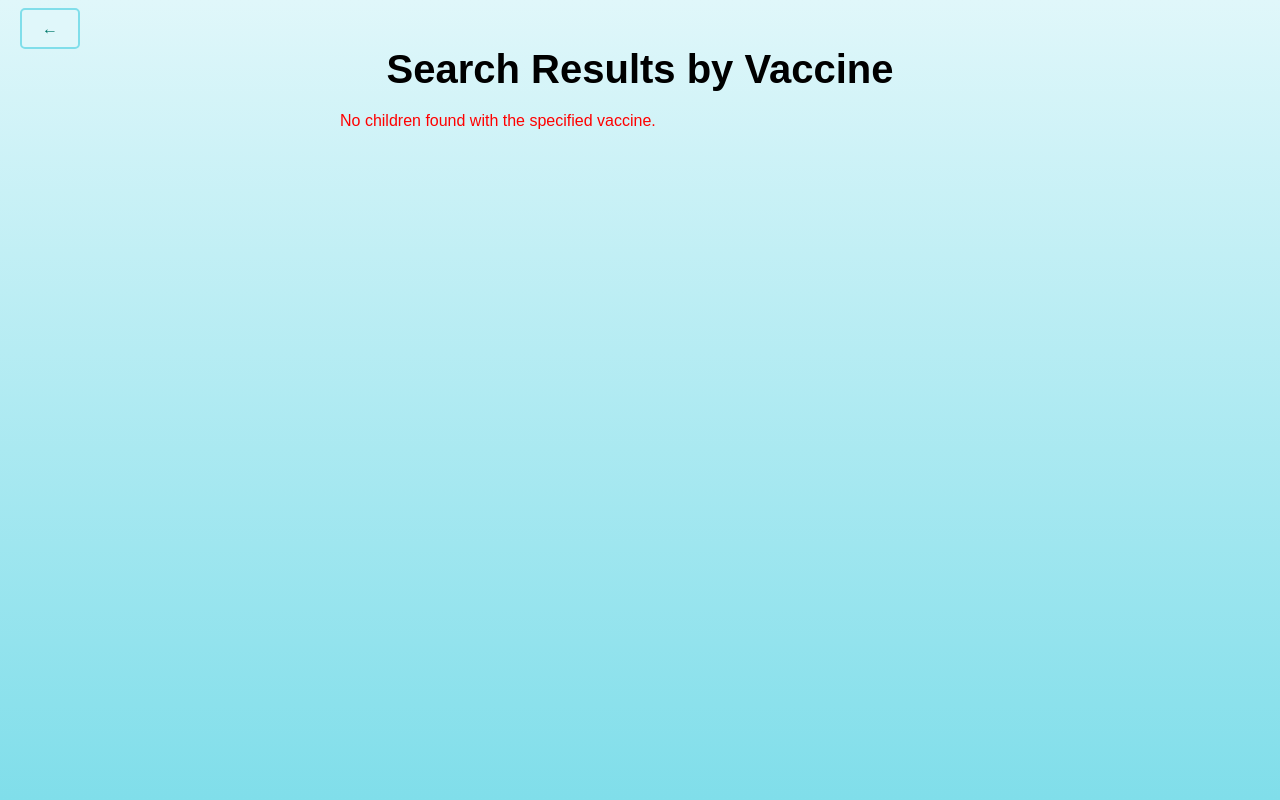
After one commit to selfieguy3/DataCare, a Django app: page /myapp/search_vaccine/ in a window 1280 px wide. The commit adds this page. Run offline with Django 4.2, Linux system fonts and the light colour scheme.

Commit message:
finish query features for childinfo and health record

```diff
--- a/myapp/templates/child_detail.html
+++ b/myapp/templates/child_detail.html
@@ -12,6 +12,7 @@
             margin: 0;
             padding: 0;
             position: relative;
+            min-height: 100vh;
         }
         .container {
             width: 80%;
--- /dev/null
+++ b/myapp/templates/search_vaccine_results.html
@@ -0,0 +1,110 @@
+<!DOCTYPE html>
+<html lang="en">
+<head>
+    <meta charset="UTF-8">
+    <meta name="viewport" content="width=device-width, initial-scale=1.0">
+    <title>Search Results by Vaccine</title>
+    <style>
+        body {
+            font-family: Arial, sans-serif;
+            text-align: center;
+            background: linear-gradient(to bottom, #e0f7fa, #80deea);
+            margin: 0;
+            padding: 0;
+            position: relative;
+            min-height: 100vh;
+        }
+        .container {
+            width: 80%;
+            margin: auto;
+            padding: 20px;
+        }
+        h1 {
+            font-size: 2.5em;
+            margin-bottom: 20px;
+        }
+        .info {
+            font-size: 1.2em;
+            text-align: left;
+            margin: 0 auto;
+            max-width: 600px;
+        }
+        .back-button {
+            position: absolute;
+            top: 20px;
+            left: 20px;
+        }
+        .button {
+            padding: 10px 20px;
+            background-color: #e0f7fa;
+            border: 2px solid #80deea;
+            border-radius: 5px;
+            text-decoration: none;
+            color: #00796b;
+            font-size: 16px;
+            margin-bottom: 10px;
+        }
+        .button:hover {
+            background-color: #80deea;
+            color: #004d40;
+        }
+        .message {
+            color: red;
+            font-size: 16px;
+            margin-top: 10px;
+        }
+        .table-container {
+            overflow-x: auto;
+        }
+        table {
+            width: 100%;
+            border-collapse: collapse;
+            margin: 20px 0;
+        }
+        th, td {
+            padding: 12px;
+            border: 1px solid #ddd;
+            text-align: left;
+        }
+        th {
+            background-color: #80deea;
+        }
+    </style>
+</head>
+<body>
+    <div class="container">
+        <div class="back-button">
+            <a href="{% url 'child_enrollment' %}" class="button">&larr;</a>
+        </div>
+        <h1>Search Results by Vaccine</h1>
+        <div class="info">
+            {% if children %}
+            <div class="table-container">
+                <table>
+                    <thead>
+                        <tr>
+                            <th>Child ID</th>
+                            <th>First Name</th>
+                            <th>Middle Name</th>
+                            <th>Last Name</th>
+                        </tr>
+                    </thead>
+                    <tbody>
+                        {% for child in children %}
+                        <tr>
+                            <td>{{ child.id }}</td>
+                            <td>{{ child.first_name }}</td>
+                            <td>{{ child.middle_name }}</td>
+                            <td>{{ child.last_name }}</td>
+                        </tr>
+                        {% endfor %}
+                    </tbody>
+                </table>
+            </div>
+            {% else %}
+            <div class="message">No children found with the specified vaccine.</div>
+            {% endif %}
+        </div>
+    </div>
+</body>
+</html>
--- a/myapp/urls.py
+++ b/myapp/urls.py
@@ -57,4 +57,7 @@ urlpatterns = [
     path('other_expenses/edit/<int:pk>/', views.edit_other_expense, name='edit_other_expense'),
     path('other_expenses/delete/<int:pk>/', views.delete_other_expense, name='delete_other_expense'),
     path('search_child/', views.search_child, name='search_child'),
+    path('search_activity/', views.search_activity, name='search_activity'),
+    path('search_vaccine/', views.search_vaccine, name='search_vaccine'),
+    path('search_condition/', views.search_condition, name='search_condition')
 ]
--- a/myapp/views.py
+++ b/myapp/views.py
@@ -476,7 +476,7 @@ def delete_other_expense(request, pk):
 
 def search_child(request):
     child_id = request.GET.get('childID')
-    health_record = None
+    # health_record = None
     context = {}
 
     if child_id:
@@ -515,16 +515,9 @@ def search_child(request):
 
         except Child.DoesNotExist:
             children = Child.objects.all()
-
             health_record = HealthRecord.objects.all()
-            context['health_record'] = health_record
-
             emergency_contacts = EmergencyContact.objects.all()
-            context['emergency_contacts'] = emergency_contacts
-
             allergies = Allergy.objects.all()
-            context['allergies'] = allergies
-
             context = {
                 'children': children,
                 'health_records': health_record,
@@ -542,3 +535,78 @@ def search_child(request):
         'parents': parents
     }
     return render(request, 'child_enrollment.html', context)
+
+def search_activity(request):
+    child_id = request.GET.get('childID')
+    date = request.GET.get('date')
+    context = {}
+
+    if child_id and date:
+        try:
+            child = Child.objects.get(id=child_id)
+            context['child'] = child
+            context['date'] = date
+
+            try:
+                activity_assignments = ChildActivityAssignment.objects.filter(child=child, date=date)
+                activities = []
+                for assignment in activity_assignments:
+                    activities.append(assignment.activity)
+                context['activities'] = activities
+            except ChildActivityAssignment.DoesNotExist:
+                context['activities'] = None
+
+            try:
+                staff_assignments = StaffChildAssignment.objects.filter(child=child, date=date)
+                staff = []
+                for assignment in staff_assignments:
+                    staff.append(assignment.staff)
+                context['staff'] = staff
+            except StaffChildAssignment.DoesNotExist:
+                context['staff'] = None
+
+            return render(request, 'child_activity_result.html', context)
+
+        except Child.DoesNotExist:
+            children = Child.objects.all()
+            health_record = HealthRecord.objects.all()
+            emergency_contacts = EmergencyContact.objects.all()
+            allergies = Allergy.objects.all()
+            context = {
+                'children': children,
+                'health_records': health_record,
+                'emergency_contacts': emergency_contacts,
+                'allergies': allergies,
+                'invalid_child_id_date': True
+            }
+
+    context['invalid_child_id_date'] = True
+    children = Child.objects.all()
+    context['children'] = children
+    return render(request, 'child_enrollment.html', context)
+
+def search_vaccine(request):
+    vaccine = request.GET.get('vaccine')
+    context = {}
+
+    if vaccine:
+        health_records = HealthRecord.objects.filter(immunizations__iexact=vaccine)
+        children = [record.child for record in health_records]
+        context['children'] = children
+        if not vaccine:
+            context['no_children'] = True
+
+    return render(request, 'search_vaccine_results.html', context)
+
+def search_condition(request):
+    condition = request.GET.get('condition')
+    context = {}
+
+    if condition:
+        health_records = HealthRecord.objects.filter(medical_conditions__iexact=condition)
+        children = [record.child for record in health_records]
+        context['children'] = children
+        if not condition:
+            context['no_children'] = True
+
+    return render(request, 'search_condition_results.html', context)
```
Also changed, not shown: myapp/templates/child_activity_result.html (added, +97 -0 lines), myapp/templates/child_enrollment.html (+40 -1 lines), myapp/templates/search_condition_results.html (added, +110 -0 lines), db.sqlite3.
